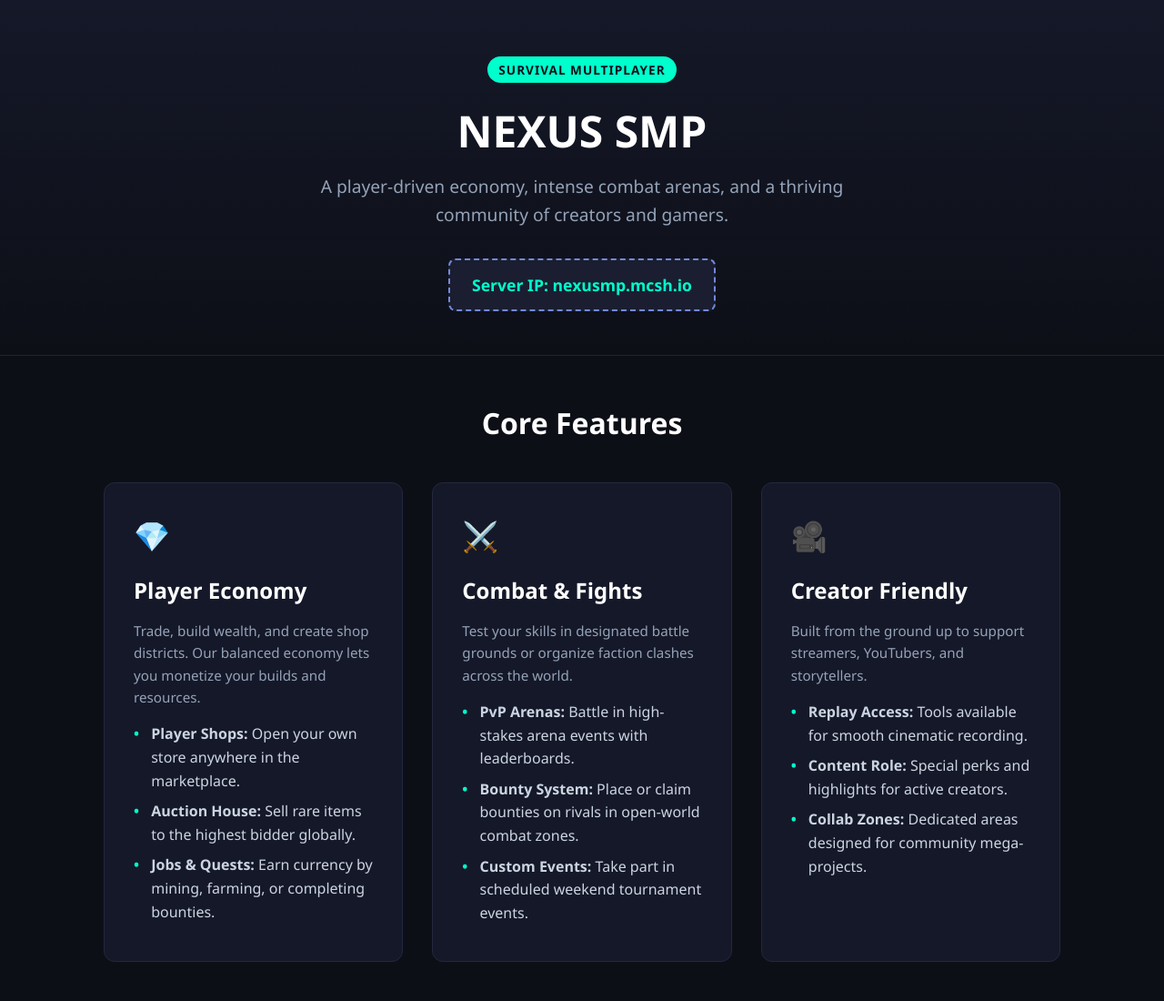
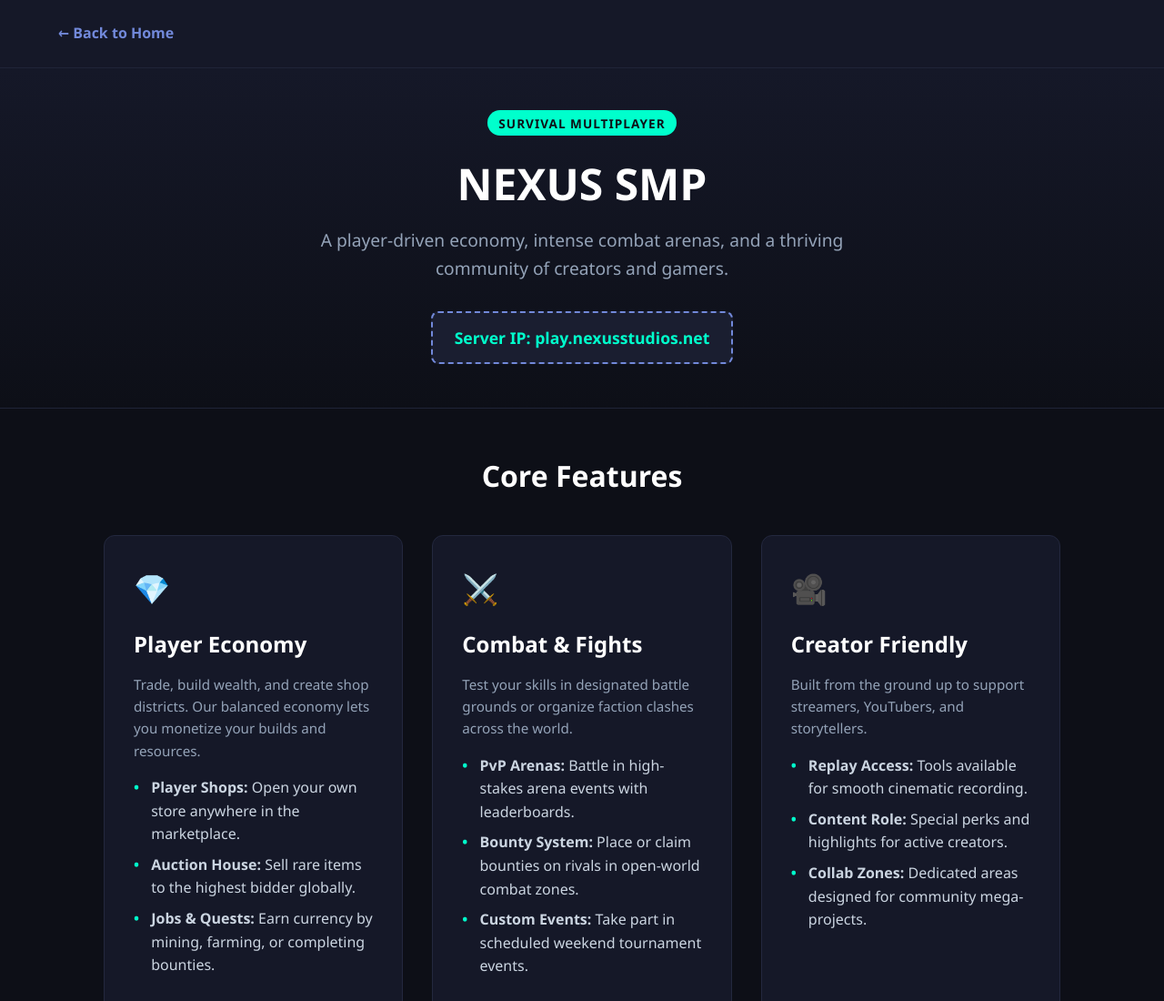
Before and after one commit to FAXPU/NEXUS-Studios, a plain HTML site: page smp.html in a window 1280 px wide. Shown: the top 1100 px of the page at 91% size. Drawn offline with Linux system fonts and the light colour scheme.

Commit message:
Update smp.html

```diff
--- a/smp.html
+++ b/smp.html
@@ -19,10 +19,32 @@
             line-height: 1.6;
         }
 
+        /* Top Navigation Bar */
+        .top-nav {
+            padding: 1.5rem 5%;
+            background-color: #151828;
+            border-bottom: 1px solid #1f2438;
+        }
+
+        .back-btn {
+            display: inline-flex;
+            align-items: center;
+            gap: 0.5rem;
+            color: #7289da;
+            text-decoration: none;
+            font-weight: 600;
+            transition: color 0.2s, transform 0.2s;
+        }
+
+        .back-btn:hover {
+            color: #00ffcc;
+            transform: translateX(-3px);
+        }
+
         /* Header / Hero */
         header {
             background: linear-gradient(180deg, #151828 0%, #0d0f17 100%);
-            padding: 4rem 1rem 3rem 1rem;
+            padding: 3rem 1rem 3rem 1rem;
             text-align: center;
             border-bottom: 1px solid #1f2438;
         }
@@ -177,13 +199,17 @@
 </head>
 <body>
 
+    <nav class="top-nav">
+        <a href="index.html" class="back-btn">&#8592; Back to Home</a>
+    </nav>
+
     <header>
         <span class="badge">Survival Multiplayer</span>
         <h1>NEXUS SMP</h1>
         <p>A player-driven economy, intense combat arenas, and a thriving community of creators and gamers.</p>
 
         <div class="ip-box">
-            <span>Server IP: nexusmp.mcsh.io</span>
+            <span>Server IP: play.nexusstudios.net</span>
         </div>
     </header>
 
```
